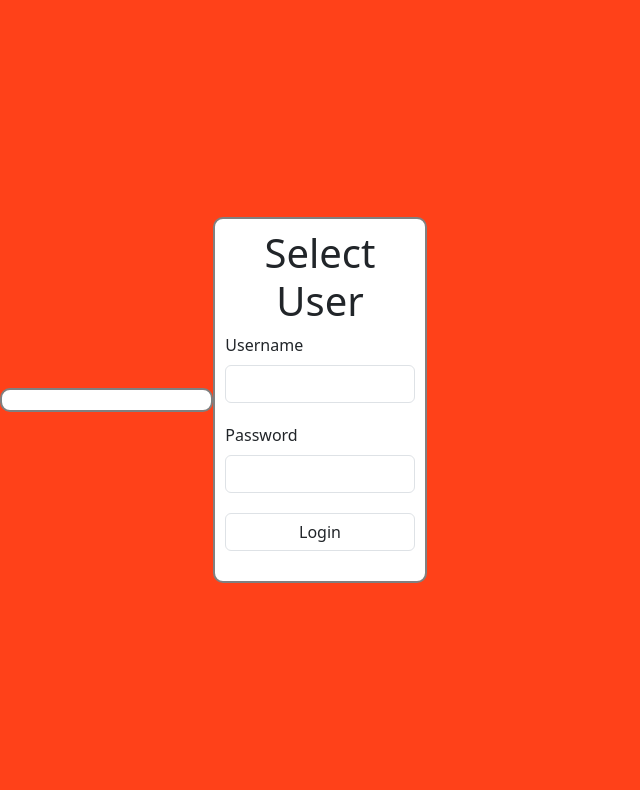
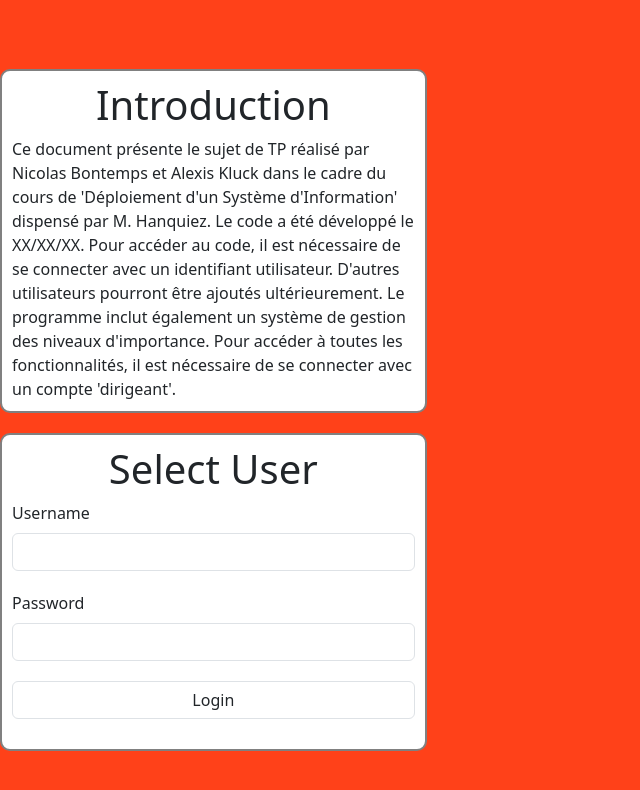
Before and after one commit to NikBon-FE/TP-DepSI, a plain HTML site: page frontend/login.html in a window 1280 px wide. Shown: the whole page, without its empty margins (0-640 px from the left). Drawn offline with nearby package versions, Linux system fonts and the light colour scheme.

Commit message:
27/11/24 - 06 - index.js

```diff
--- a/frontend/login.html
+++ b/frontend/login.html
@@ -18,6 +18,15 @@
         border-radius: 10px;
         padding: 10px;
     }
+    .container-wrapper {
+        display: flex; /* Utilisation de Flexbox */
+        flex-direction: column; /* Aligner les éléments en colonne */
+        align-items: center; /* Centrer les éléments horizontalement */
+        gap: 20px; /* Ajouter de l'espace entre les conteneurs */
+        margin-top: 20px; /* Un peu de marge en haut pour que ce soit plus joli */
+        width: 100%; /* Prendre toute la largeur disponible */
+        max-width: 100%; /* S'assurer qu'il n'y a pas de limite supplémentaire */
+    }
     .form-control{
         margin-bottom: 20px;
     }
@@ -33,6 +42,9 @@
         align-items: center; /* Centre verticalement */
         height: 100vh; /* La hauteur de la colonne prend toute la hauteur de la fenêtre */
     }
+    .texte_important{
+        text-emphasis-color: red;
+    }
 
     h1 {
         text-align: center;
@@ -43,10 +55,14 @@
   <body>
     <form>
         <div class="col-4" id="col_select_form">
-            <div class="container">
-
+            <div class="container-wrapper">
+                <div class="container" id="container_select_introduction">
+                    <h1> Introduction</h1>
+                    <div class="text-start text-wrap">
+                        Ce document présente le sujet de TP réalisé par Nicolas Bontemps et Alexis Kluck dans le cadre du cours de 'Déploiement d'un Système d'Information' dispensé par M. Hanquiez. Le code a été développé le XX/XX/XX. Pour accéder au code, il est nécessaire de se connecter avec un identifiant utilisateur. D'autres utilisateurs pourront être ajoutés ultérieurement. Le programme inclut également un système de gestion des niveaux d'importance. Pour accéder à toutes les fonctionnalités, il est nécessaire de se connecter avec un compte 'dirigeant'.
                     </div>
-            <div class="container">
+                </div>
+                <div class="container" id="container_select_form">
                     <form id="form_select_login">
                         <h1>Select User</h1>
                         <div class="form_case">
@@ -63,6 +79,7 @@
                     </form>
                 </div>
             </div>
+        </div>
         <div class="col-8">
 
         </div>
```
Lines whose indentation alone changed are shown as unchanged.
